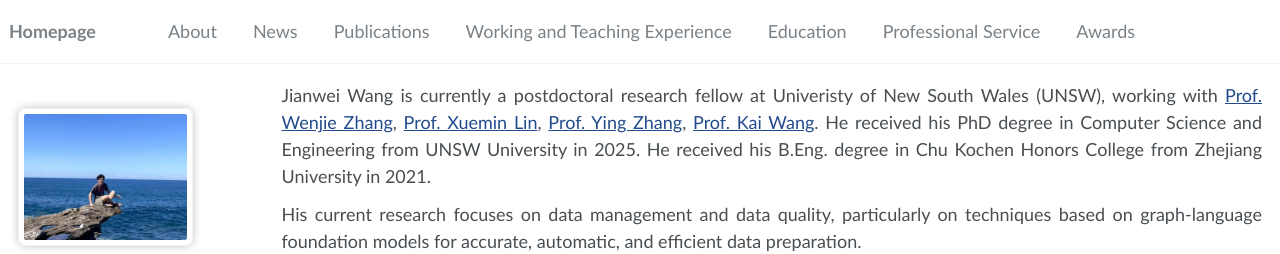
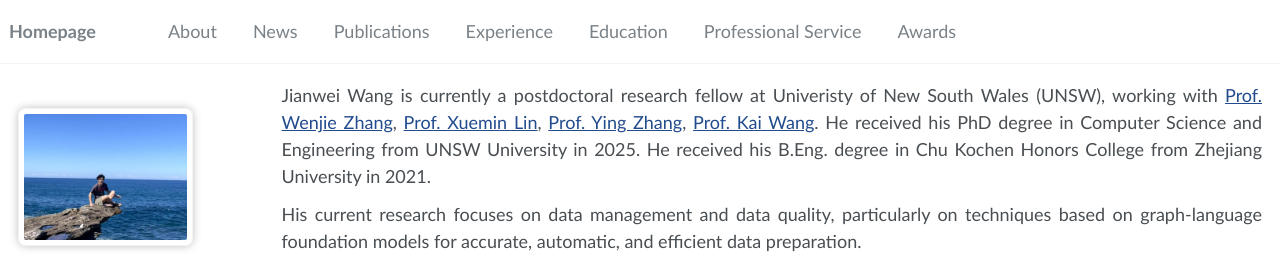
Before and after one commit to jianwei-cse/jianwei-cse.github.io, a Jekyll site: the page built from _pages/about.md, in a window 1280 px wide. Shown: the top 254 px of the page. Built offline with Jekyll 4.4.1, drawn with Linux system fonts in a browser that asks for light colours; some web fonts are replaced.

Commit message:
first commit

```diff
--- a/_data/navigation.yml
+++ b/_data/navigation.yml
@@ -10,14 +10,14 @@ main:
   - title: "Publications"
     url: "/#-publications"
 
-  - title: "Working and Teaching Experience"
-    url: "/#-working_experience"
+  - title: "Experience"
+    url: "/#-working-and-teaching-experience"
 
   - title: "Education"
     url: "/#-education"
 
   - title: "Professional Service"
-    url: "/#-service"
+    url: "/#-professional-service"
 
   - title: "Awards"
     url: "/#-awards"
```
